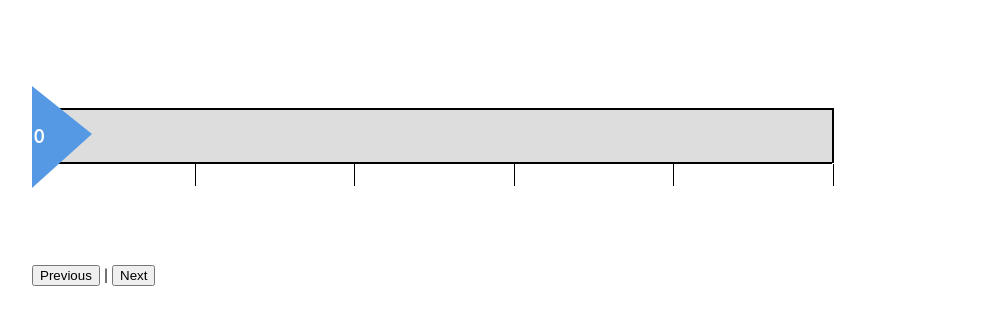
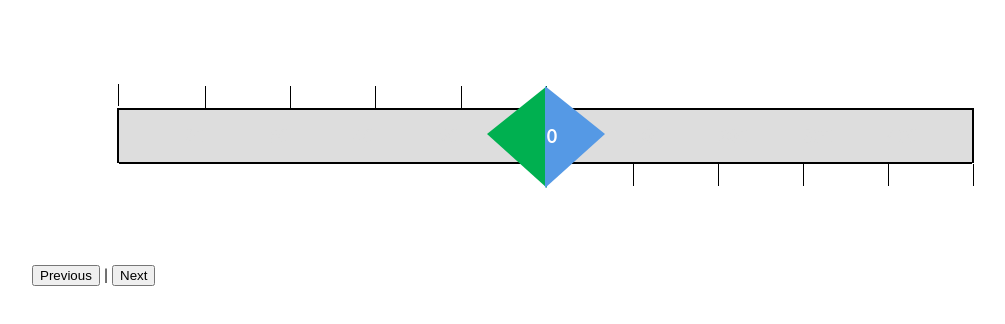
Before and after one commit to VolodymyrLavrenchuk/ui-mockups, an Angular app: page / in a window 1280 px wide. Shown: the top 324 px of the page, without its empty margins (76-1081 px from the left). Built offline with nearby package versions, Linux system fonts and the light colour scheme.

Commit message:
add left & right sliders

```diff
--- a/src/app/app.component.ts
+++ b/src/app/app.component.ts
@@ -6,5 +6,8 @@ import { Component } from '@angular/core';
   styleUrls: ['./app.component.scss']
 })
 export class AppComponent {
-  steps = [0, 100, 200, 300, 400, 500];
+  steps = {
+    right: [0, 100, 200, 300, 400, 500],
+    left: [100, 80, 60, 40, 20, 0]
+  };
 }
--- a/src/app/growth-slider/growth-slider.component.html
+++ b/src/app/growth-slider/growth-slider.component.html
@@ -1,9 +1,14 @@
 <div class="container">
-  <div class="arrow-steps clearfix" #stepsContainer>
-    <div class="step" *ngFor="let item of data"> <span> <a href="#" >{{item}}</a></span> </div>
+  <div class="arrow-steps clearfix">
+    <div #leftStepsContainer>
+      <div class="step left" *ngFor="let item of data.left"><span> <a href="#">{{item}}</a></span></div>
+    </div>
+    <div #rightStepsContainer>
+      <div class="step right" *ngFor="let item of data.right"><span> <a href="#">{{item}}</a></span></div>
+    </div>
   </div>
   <div class="nav clearfix">
-    <button  (click)="prev()" class="prev">Previous</button> |
+    <button (click)="prev()" class="prev">Previous</button> |
     <button (click)="next()" class="next pull-right">Next</button>
   </div>
 </div>
--- a/src/app/growth-slider/growth-slider.component.scss
+++ b/src/app/growth-slider/growth-slider.component.scss
@@ -20,7 +20,7 @@
       cursor: default;
       margin: 0;
       padding: 15px 0 15px 0;
-      width: 15%;
+      width: 8%;
       float: left;
       position: relative;
       background-color: #ddd;
@@ -41,29 +41,34 @@
         font-weight: bold;
       }
 
-      //&.current:before {
-      //  border: none;
-      //}
+      &.filled {
+        color: #fff;
+      }
 
-      &.current:before,
-        /*    &.current:before*/
-      {
-        content: "";
-        position: absolute;
-        top: -1.5rem;
-        left: -0.11rem;
-        width: 0;
-        height: 0;
-        border-top: 48px solid transparent;
-        border-bottom: 54px solid transparent;
-        border-left: 60px solid #5599e5;
-        //z-index: 2;
+      &.filled a {
+        color: #fff;
+        text-decoration: none;
+      }
+    }
+
+    @mixin last-item {
+      border: none;
+      height: 1.55rem;
+
+      background-color: white;
+
+      a {
+        color: white;
       }
 
       &:after {
+        border: none;
+      }
+    }
+
+    @mixin items-splitter {
         content: "";
         position: absolute;
-        bottom: -24px;
         right: -2px;
         width: 0;
         height: 22px;
@@ -71,93 +76,76 @@
         //border-bottom: 34px solid transparent;
         border-left: 1px solid black;
         //z-index: 2;
+    }
+
+    @mixin current-item {
+      content: "";
+      position: absolute;
+      top: -1.5rem;
+      width: 0;
+      height: 0;
+      border-top: 48px solid transparent;
+      border-bottom: 54px solid transparent;
+      //z-index: 2;
+    }
+
+    .left {
+      &:first-child {
+        @include last-item;
+        border-right: 2px solid black;
       }
 
-      //&:before {
-      //  right: auto;
-      //  left: 0;
-      //  border-left: 17px solid #fff;
-      //  z-index: 0;
-      //}
+      &:before {
+        @include items-splitter;
+        top: -24px;
+      }
 
-      //&:first-child:before {
-      //  border: none;
-      //}
+      span {
+        position: relative;
+        float: right;
+      }
+
+      &.current:after {
+        @include current-item;
+        right: -0.13rem;
+        border-right: 60px solid #00B050;
+      }
+
+      &.filled {
+        background-color: #00B050;
+      }
+    }
+
+    .right {
+
+      &.current:before {
+        @include current-item;
+        left: -0.11rem;
+        border-left: 60px solid #5599e5;
+      }
+
+      &:after {
+        @include items-splitter;
+        bottom: -24px;
+      }
 
       &:first-child {
         border-left: 2px solid black;
       }
 
       &:last-child {
-        border: none;
-        border-bottom: none;
-        border-right: none;
+        @include last-item;
         border-left: 2px solid black;
-        height: 1.55rem;
-
-        background-color: white;
-        a {
-          color: white;
-        }
-
-        &:after {
-          border: none;
-        }
       }
-
-
-      //.arrow-steps .step:first-child {
-      //  border-top-left-radius: 4px;
-      //  border-bottom-left-radius: 4px;
-      //}
-      //
-      //.arrow-steps .step:last-child {
-      //  border-top-right-radius: 4px;
-      //  border-bottom-right-radius: 4px;
-      //}
 
       span {
         position: relative;
         float: left;
       }
 
-      //&.done span:before {
-      //  opacity: 1;
-      //  content: "";
-      //  position: absolute;
-      //  top: -2px;
-      //  left: -10px;
-      //  font-size: 11px;
-      //  line-height: 21px;
-      //}
-
       &.filled {
-        color: #fff;
         background-color: #5599e5;
       }
-
-      &.filled a {
-        color: #fff;
-        text-decoration: none;
-      }
-
-      //&.filled:after {
-      //  border-left: 17px solid #5599e5;
-      //}
-
-      //&.done {
-      //  color: #173352;
-      //  background-color: #2f69aa;
-      //}
-      //
-      //&.done a {
-      //  color: #173352;
-      //  text-decoration: none;
-      //}
-      //
-      //&.done:after {
-      //  border-left: 17px solid #2f69aa;
-      //}
     }
   }
 }
--- a/src/app/growth-slider/growth-slider.component.ts
+++ b/src/app/growth-slider/growth-slider.component.ts
@@ -1,6 +1,11 @@
 import { AfterViewInit, Component, Input, OnInit, ViewChild } from '@angular/core';
 import { pairwise } from 'rxjs/operators';
 import { BehaviorSubject } from 'rxjs';
+
+export interface Steps {
+  left: number[];
+  right: number[];
+}
 
 @Component({
   selector: 'app-growth-slider',
@@ -11,29 +16,42 @@ export class GrowthSliderComponent implements OnInit, AfterViewInit {
 
   currentStep = new BehaviorSubject<number>(0);
 
-  @Input() data: number[];
-  @ViewChild('stepsContainer') stepsEl;
+  @Input() data: Steps;
+  @ViewChild('leftStepsContainer') lStepsEl;
+  @ViewChild('rightStepsContainer') rStepsEl;
 
   constructor() { }
+
+  increase(el, prev, curr, minuted = null) {
+    el.nativeElement.children[minuted ? minuted - prev : prev].classList.add('filled');
+    el.nativeElement.children[minuted ? minuted - prev : prev].classList.remove('current');
+    el.nativeElement.children[minuted ? minuted - curr : curr].classList.add('current');
+  }
+
+  decrease(el, prev, curr, minuted = null) {
+    el.nativeElement.children[minuted ? minuted - prev : prev].classList.remove('current');
+    el.nativeElement.children[minuted ? minuted - curr : curr].classList.remove('filled');
+    el.nativeElement.children[minuted ? minuted - curr : curr].classList.add('current');
+  }
 
   ngOnInit(): void {
     this.currentStep.asObservable().pipe(pairwise()).subscribe(([previous, current]) => {
       if (previous !== null) {
         if (previous > current) {
-          this.stepsEl?.nativeElement.children[previous].classList.remove('current');
-          this.stepsEl?.nativeElement.children[current].classList.remove('filled');
-          this.stepsEl.nativeElement.children[current].classList.add('current');
+          this.decrease(this.rStepsEl, previous, current);
+          this.decrease(this.lStepsEl, previous, current, this.lStepsEl.nativeElement.children.length - 1);
         } else {
-          this.stepsEl.nativeElement.children[previous].classList.add('filled');
-          this.stepsEl.nativeElement.children[previous].classList.remove('current');
-          this.stepsEl.nativeElement.children[current].classList.add('current');
+          this.increase(this.rStepsEl, previous, current);
+          this.increase(this.lStepsEl, previous, current, this.lStepsEl.nativeElement.children.length - 1);
         }
       }
     });
   }
 
   ngAfterViewInit(): void {
-    this.stepsEl.nativeElement.children[0].classList.add('current');
+    this.rStepsEl.nativeElement.children[0].classList.add('current');
+    this.lStepsEl.nativeElement.children[this.lStepsEl.nativeElement.children.length - 1]
+      .classList.add('current');
     // this.stepsEl.nativeElement.children[0].classList.add('filled');
   }
 
@@ -44,7 +62,7 @@ export class GrowthSliderComponent implements OnInit, AfterViewInit {
   }
 
   next() {
-    if (this.currentStep.value < this.data.length - 1) {
+    if (this.currentStep.value < this.data.right.length - 1) {
       this.currentStep.next(this.currentStep.value + 1);
     }
   }
```
